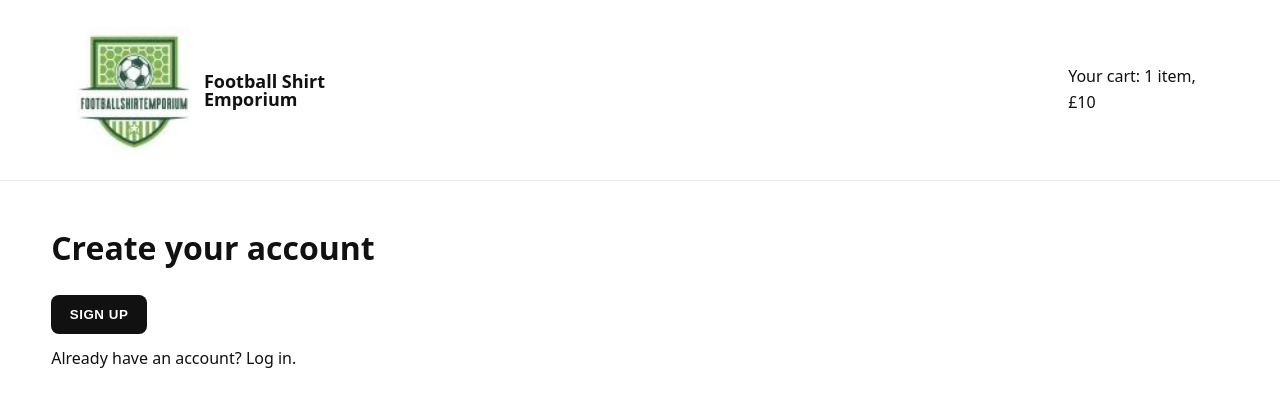
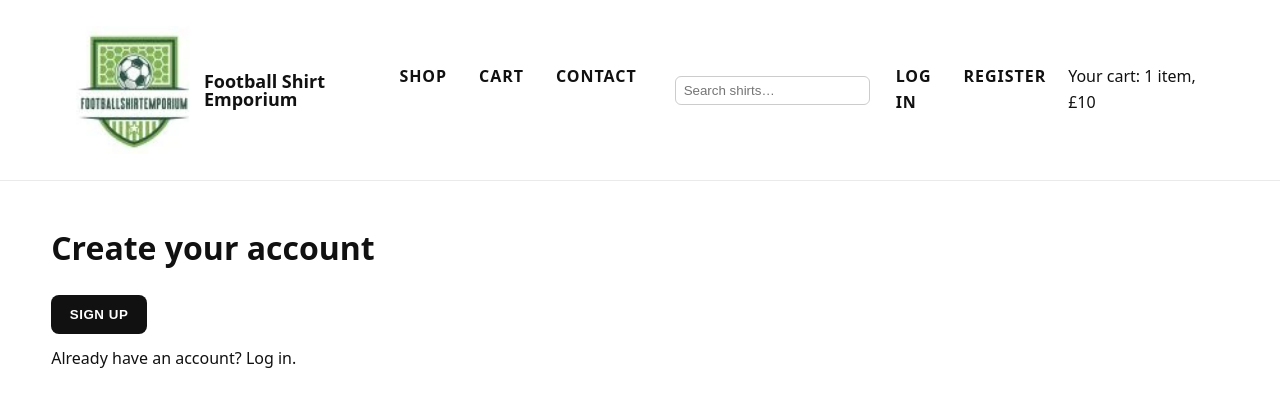
Before and after one commit to danielkepinski/footballshirtemporium, a Django app: template accounts/templates/accounts/signup.html in a window 1280 px wide. Shown: the top 420 px of the page. Run offline with Django 5.2, Linux system fonts and the light colour scheme; the template is opened without the code that fills it: most values are stand-ins (such as "Sample title", 1, 10 or a date in 2020).

Commit message:
added important tags to 801px to force visability of nav bar

```diff
--- a/shop/static/css/style.css
+++ b/shop/static/css/style.css
@@ -118,18 +118,25 @@ a{ color: inherit; text-decoration: none; }
 
 /* DESKTOP MENU OVERRIDE */
 @media (min-width: 801px){
-  .menu {
-    position: static;
-    transform: none;
-    visibility: visible;
-    pointer-events: auto;
-    border: 0;
-
-    display: flex;
+  /* make the nav inline and visible */
+  .menu{
+    position: static !important;
+    transform: none !important;
+    visibility: visible !important;
+    pointer-events: auto !important;
+    border: 0 !important;
+    display: flex !important;
     gap: 20px;
     padding: 0;
   }
-  .menu a { display: inline-block; }
+  .menu a{
+    display: inline-block !important;
+  }
+
+  /* hide burger on desktop */
+  .nav-toggle{
+    display: none !important;
+  }
 }
 
 /* contact link */
```
